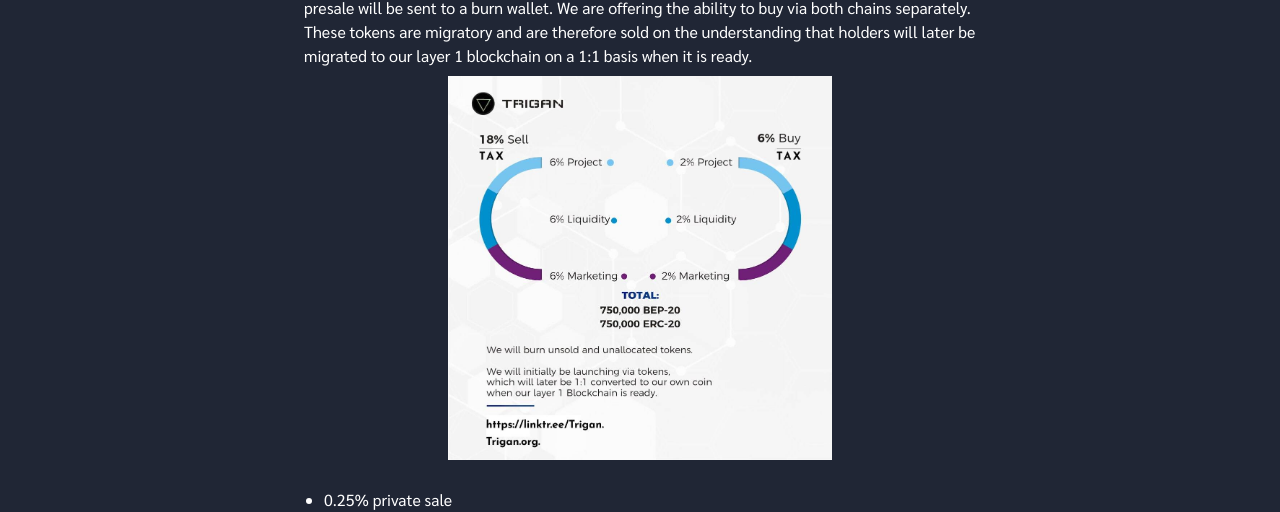
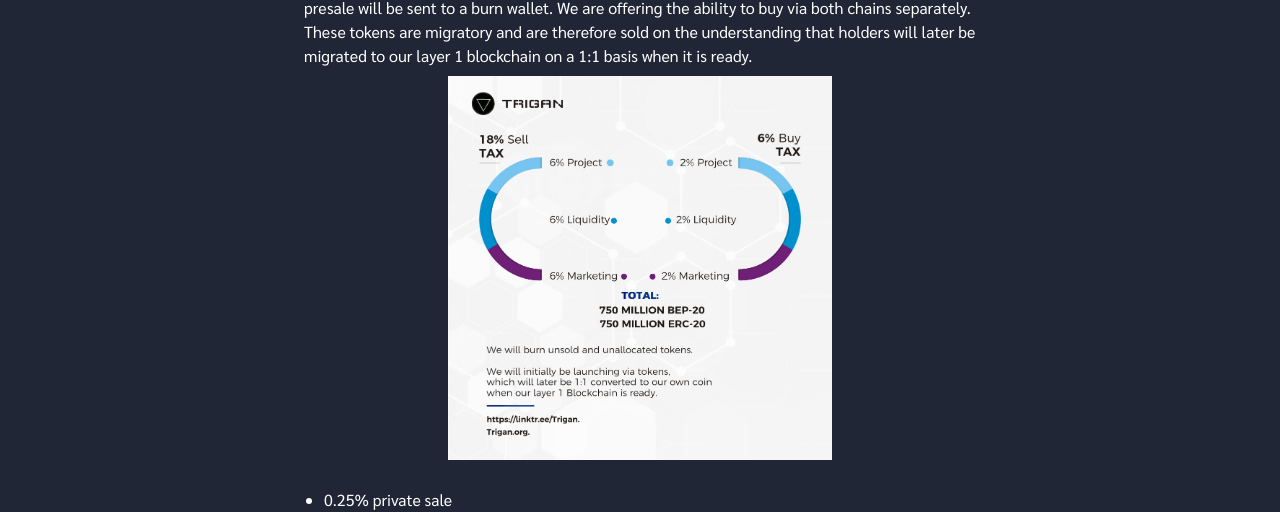
Before and after one commit to 8KCool/next.js-react-three.js-website, a Next.js app: page /tokenomics in a window 1280 px wide. Shown: the part 198-710 px from the top of the page. Built offline with nearby package versions, Linux system fonts and the light colour scheme; no server answers.

Commit message:
updated image

```diff
--- a/src/pages/tokenomics.tsx
+++ b/src/pages/tokenomics.tsx
@@ -28,7 +28,7 @@
 
             <div className="relative mx-auto my-2 h-96 w-96">
               <Image
-                src="/images/tokenomics.jpg"
+                src="/images/new_tokenomics.jpg"
                 layout="fill"
                 alt="Tokenomics"
               />
```
Also changed, not shown: public/images/new_tokenomics.jpg (added), public/images/tokenomics.jpg (deleted).
